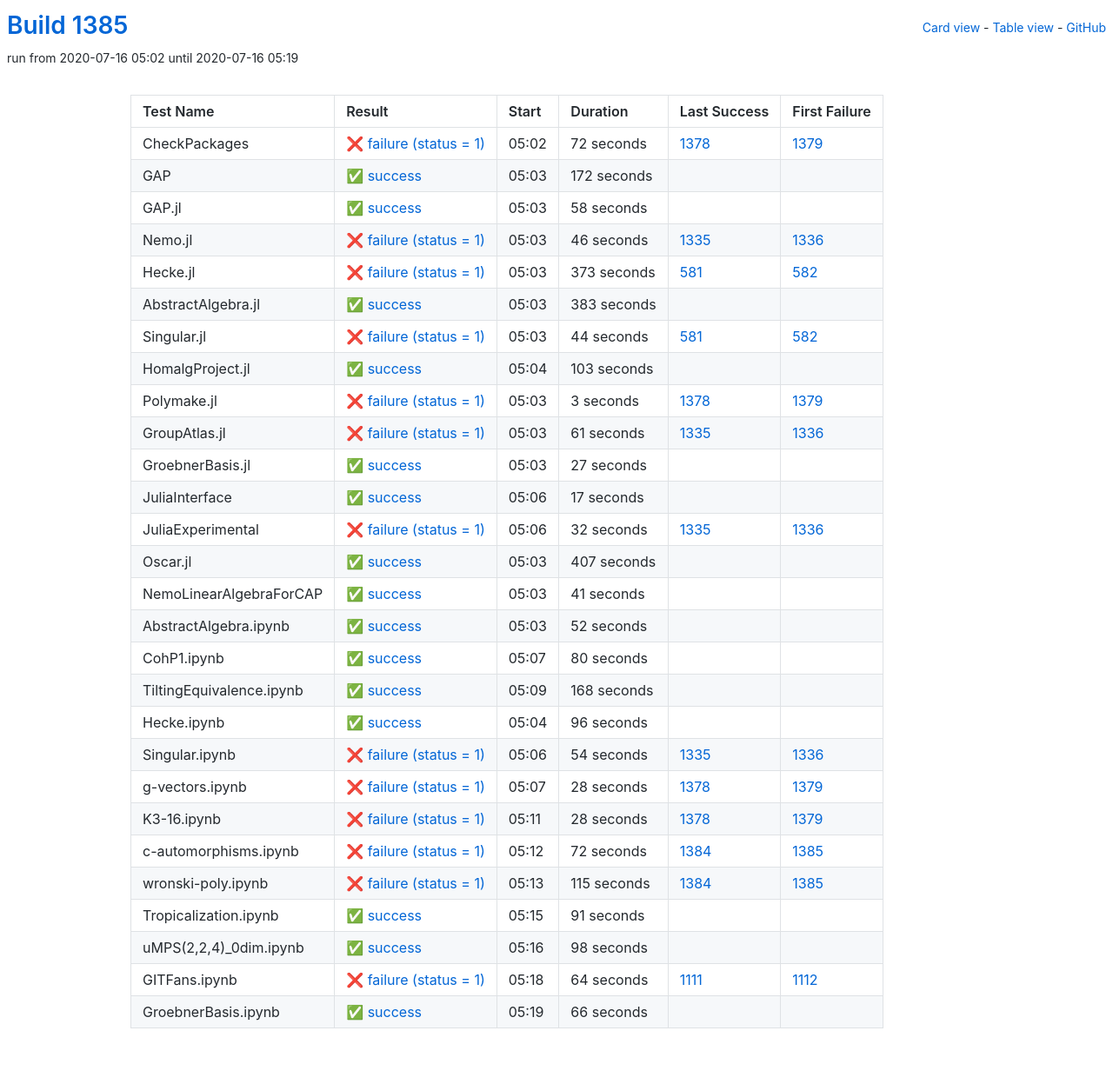
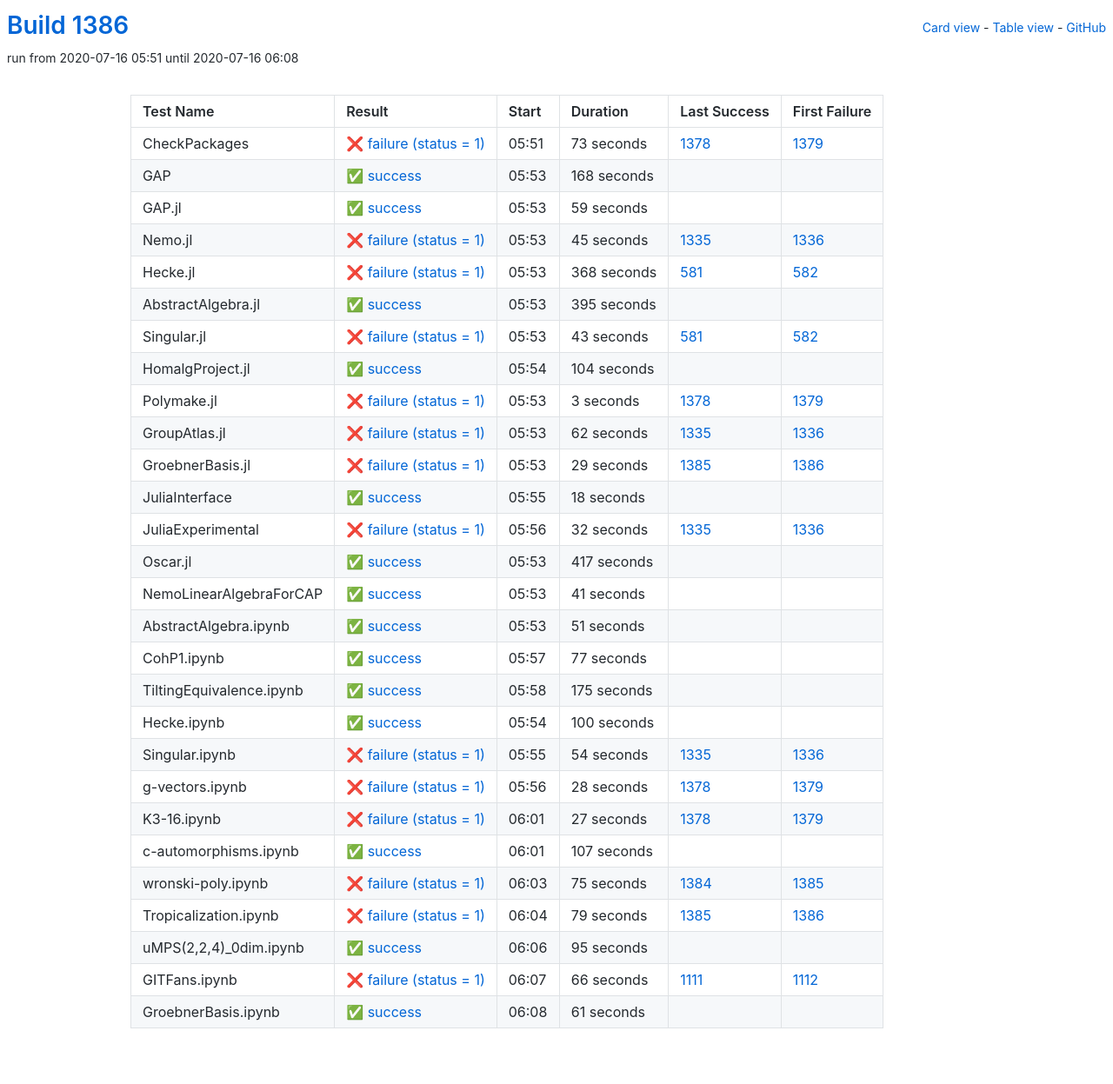
Before and after one commit to oscar-system/oscar-ci-status-1.4, a Jekyll site: the page built from table.html, in a window 1280 px wide. Shown: the whole page at 87% size. Built offline with Jekyll 4.4.1, drawn with Linux system fonts in a browser that asks for light colours.

Commit message:
Build #1386

```diff
--- a/_data/ci.yml
+++ b/_data/ci.yml
@@ -1,6 +1,6 @@
 ---
-build: 1385
-build_url: https://oscarci.mathematik.uni-kl.de/job/oscar-julia-1.4/1385/
+build: 1386
+build_url: https://oscarci.mathematik.uni-kl.de/job/oscar-julia-1.4/1386/
 job: oscar-julia-1.4
 organization: oscar-system
 repo: oscar-ci-status-1.4
@@ -8,104 +8,104 @@ repourl: https://github.com/oscar-system/oscar-ci-status-1.4
 tests:
 - name: CheckPackages
   id: checkpackages
-  log: https://oscarci.mathematik.uni-kl.de/job/oscar-julia-1.4/1385/artifact/logs/build-1385/CheckPackages.log
-  start: 2020-07-16 05:02
+  log: https://oscarci.mathematik.uni-kl.de/job/oscar-julia-1.4/1386/artifact/logs/build-1386/CheckPackages.log
+  start: 2020-07-16 05:51
   success: false
   exitcode: 1
   status: failure
-  duration: 72
+  duration: 73
   last_success: 1378
   last_success_url: https://oscarci.mathematik.uni-kl.de/job/oscar-julia-1.4/1378/
   first_failure: 1379
   first_failure_url: https://oscarci.mathematik.uni-kl.de/job/oscar-julia-1.4/1379/
 - name: GAP
   id: gap
-  log: https://oscarci.mathematik.uni-kl.de/job/oscar-julia-1.4/1385/artifact/logs/build-1385/GAP.log
-  start: 2020-07-16 05:03
+  log: https://oscarci.mathematik.uni-kl.de/job/oscar-julia-1.4/1386/artifact/logs/build-1386/GAP.log
+  start: 2020-07-16 05:53
   success: true
   exitcode: 0
   status: success
-  duration: 172
+  duration: 168
   last_success: false
   last_success_url:
   first_failure: false
   first_failure_url:
 - name: GAP.jl
   id: gap-jl
-  log: https://oscarci.mathematik.uni-kl.de/job/oscar-julia-1.4/1385/artifact/logs/build-1385/GAP.jl.log
-  start: 2020-07-16 05:03
+  log: https://oscarci.mathematik.uni-kl.de/job/oscar-julia-1.4/1386/artifact/logs/build-1386/GAP.jl.log
+  start: 2020-07-16 05:53
   success: true
   exitcode: 0
   status: success
-  duration: 58
+  duration: 59
   last_success: false
   last_success_url:
   first_failure: false
   first_failure_url:
 - name: Nemo.jl
   id: nemo-jl
-  log: https://oscarci.mathematik.uni-kl.de/job/oscar-julia-1.4/1385/artifact/logs/build-1385/Nemo.jl.log
-  start: 2020-07-16 05:03
+  log: https://oscarci.mathematik.uni-kl.de/job/oscar-julia-1.4/1386/artifact/logs/build-1386/Nemo.jl.log
+  start: 2020-07-16 05:53
   success: false
   exitcode: 1
   status: failure
-  duration: 46
+  duration: 45
   last_success: 1335
   last_success_url: https://oscarci.mathematik.uni-kl.de/job/oscar-julia-1.4/1335/
   first_failure: 1336
   first_failure_url: https://oscarci.mathematik.uni-kl.de/job/oscar-julia-1.4/1336/
 - name: Hecke.jl
   id: hecke-jl
-  log: https://oscarci.mathematik.uni-kl.de/job/oscar-julia-1.4/1385/artifact/logs/build-1385/Hecke.jl.log
-  start: 2020-07-16 05:03
+  log: https://oscarci.mathematik.uni-kl.de/job/oscar-julia-1.4/1386/artifact/logs/build-1386/Hecke.jl.log
+  start: 2020-07-16 05:53
   success: false
   exitcode: 1
   status: failure
-  duration: 373
+  duration: 368
   last_success: 581
   last_success_url: https://oscarci.mathematik.uni-kl.de/job/oscar-julia-1.4/581/
   first_failure: 582
   first_failure_url: https://oscarci.mathematik.uni-kl.de/job/oscar-julia-1.4/582/
 - name: AbstractAlgebra.jl
   id: abstractalgebra-jl
-  log: https://oscarci.mathematik.uni-kl.de/job/oscar-julia-1.4/1385/artifact/logs/build-1385/AbstractAlgebra.jl.log
-  start: 2020-07-16 05:03
+  log: https://oscarci.mathematik.uni-kl.de/job/oscar-julia-1.4/1386/artifact/logs/build-1386/AbstractAlgebra.jl.log
+  start: 2020-07-16 05:53
   success: true
   exitcode: 0
   status: success
-  duration: 383
+  duration: 395
   last_success: false
   last_success_url:
   first_failure: false
   first_failure_url:
 - name: Singular.jl
   id: singular-jl
-  log: https://oscarci.mathematik.uni-kl.de/job/oscar-julia-1.4/1385/artifact/logs/build-1385/Singular.jl.log
-  start: 2020-07-16 05:03
+  log: https://oscarci.mathematik.uni-kl.de/job/oscar-julia-1.4/1386/artifact/logs/build-1386/Singular.jl.log
+  start: 2020-07-16 05:53
   success: false
   exitcode: 1
   status: failure
-  duration: 44
+  duration: 43
   last_success: 581
   last_success_url: https://oscarci.mathematik.uni-kl.de/job/oscar-julia-1.4/581/
   first_failure: 582
   first_failure_url: https://oscarci.mathematik.uni-kl.de/job/oscar-julia-1.4/582/
 - name: HomalgProject.jl
   id: homalgproject-jl
-  log: https://oscarci.mathematik.uni-kl.de/job/oscar-julia-1.4/1385/artifact/logs/build-1385/HomalgProject.jl.log
-  start: 2020-07-16 05:04
+  log: https://oscarci.mathematik.uni-kl.de/job/oscar-julia-1.4/1386/artifact/logs/build-1386/HomalgProject.jl.log
+  start: 2020-07-16 05:54
   success: true
   exitcode: 0
   status: success
-  duration: 103
+  duration: 104
   last_success: false
   last_success_url:
   first_failure: false
   first_failure_url:
 - name: Polymake.jl
   id: polymake-jl
-  log: https://oscarci.mathematik.uni-kl.de/job/oscar-julia-1.4/1385/artifact/logs/build-1385/Polymake.jl.log
-  start: 2020-07-16 05:03
+  log: https://oscarci.mathematik.uni-kl.de/job/oscar-julia-1.4/1386/artifact/logs/build-1386/Polymake.jl.log
+  start: 2020-07-16 05:53
   success: false
   exitcode: 1
   status: failure
@@ -116,44 +116,44 @@ tests:
   first_failure_url: https://oscarci.mathematik.uni-kl.de/job/oscar-julia-1.4/1379/
 - name: GroupAtlas.jl
   id: groupatlas-jl
-  log: https://oscarci.mathematik.uni-kl.de/job/oscar-julia-1.4/1385/artifact/logs/build-1385/GroupAtlas.jl.log
-  start: 2020-07-16 05:03
+  log: https://oscarci.mathematik.uni-kl.de/job/oscar-julia-1.4/1386/artifact/logs/build-1386/GroupAtlas.jl.log
+  start: 2020-07-16 05:53
   success: false
   exitcode: 1
   status: failure
-  duration: 61
+  duration: 62
   last_success: 1335
   last_success_url: https://oscarci.mathematik.uni-kl.de/job/oscar-julia-1.4/1335/
   first_failure: 1336
   first_failure_url: https://oscarci.mathematik.uni-kl.de/job/oscar-julia-1.4/1336/
 - name: GroebnerBasis.jl
   id: groebnerbasis-jl
-  log: https://oscarci.mathematik.uni-kl.de/job/oscar-julia-1.4/1385/artifact/logs/build-1385/GroebnerBasis.jl.log
-  start: 2020-07-16 05:03
+  log: https://oscarci.mathematik.uni-kl.de/job/oscar-julia-1.4/1386/artifact/logs/build-1386/GroebnerBasis.jl.log
+  start: 2020-07-16 05:53
+  success: false
+  exitcode: 1
+  status: failure
+  duration: 29
+  last_success: 1385
+  last_success_url: https://oscarci.mathematik.uni-kl.de/job/oscar-julia-1.4/1385/
+  first_failure: 1386
+  first_failure_url: https://oscarci.mathematik.uni-kl.de/job/oscar-julia-1.4/1386/
+- name: JuliaInterface
+  id: juliainterface
+  log: https://oscarci.mathematik.uni-kl.de/job/oscar-julia-1.4/1386/artifact/logs/build-1386/JuliaInterface.log
+  start: 2020-07-16 05:55
   success: true
   exitcode: 0
   status: success
-  duration: 27
-  last_success: false
-  last_success_url:
-  first_failure: false
-  first_failure_url:
-- name: JuliaInterface
-  id: juliainterface
-  log: https://oscarci.mathematik.uni-kl.de/job/oscar-julia-1.4/1385/artifact/logs/build-1385/JuliaInterface.log
-  start: 2020-07-16 05:06
-  success: true
-  exitcode: 0
-  status: success
-  duration: 17
+  duration: 18
   last_success: false
   last_success_url:
   first_failure: false
   first_failure_url:
 - name: JuliaExperimental
   id: juliaexperimental
-  log: https://oscarci.mathematik.uni-kl.de/job/oscar-julia-1.4/1385/artifact/logs/build-1385/JuliaExperimental.log
-  start: 2020-07-16 05:06
+  log: https://oscarci.mathematik.uni-kl.de/job/oscar-julia-1.4/1386/artifact/logs/build-1386/JuliaExperimental.log
+  start: 2020-07-16 05:56
   success: false
   exitcode: 1
   status: failure
@@ -164,20 +164,20 @@ tests:
   first_failure_url: https://oscarci.mathematik.uni-kl.de/job/oscar-julia-1.4/1336/
 - name: Oscar.jl
   id: oscar-jl
-  log: https://oscarci.mathematik.uni-kl.de/job/oscar-julia-1.4/1385/artifact/logs/build-1385/Oscar.jl.log
-  start: 2020-07-16 05:03
+  log: https://oscarci.mathematik.uni-kl.de/job/oscar-julia-1.4/1386/artifact/logs/build-1386/Oscar.jl.log
+  start: 2020-07-16 05:53
   success: true
   exitcode: 0
   status: success
-  duration: 407
+  duration: 417
   last_success: false
   last_success_url:
   first_failure: false
   first_failure_url:
 - name: NemoLinearAlgebraForCAP
   id: nemolinearalgebraforcap
-  log: https://oscarci.mathematik.uni-kl.de/job/oscar-julia-1.4/1385/artifact/logs/build-1385/NemoLinearAlgebraForCAP.log
-  start: 2020-07-16 05:03
+  log: https://oscarci.mathematik.uni-kl.de/job/oscar-julia-1.4/1386/artifact/logs/build-1386/NemoLinearAlgebraForCAP.log
+  start: 2020-07-16 05:53
   success: true
   exitcode: 0
   status: success
@@ -188,56 +188,56 @@ tests:
   first_failure_url:
 - name: AbstractAlgebra.ipynb
   id: abstractalgebra-ipynb
-  log: https://oscarci.mathematik.uni-kl.de/job/oscar-julia-1.4/1385/artifact/logs/build-1385/AbstractAlgebra.ipynb.log
-  start: 2020-07-16 05:03
+  log: https://oscarci.mathematik.uni-kl.de/job/oscar-julia-1.4/1386/artifact/logs/build-1386/AbstractAlgebra.ipynb.log
+  start: 2020-07-16 05:53
   success: true
   exitcode: 0
   status: success
-  duration: 52
+  duration: 51
   last_success: false
   last_success_url:
   first_failure: false
   first_failure_url:
 - name: CohP1.ipynb
   id: cohp1-ipynb
-  log: https://oscarci.mathematik.uni-kl.de/job/oscar-julia-1.4/1385/artifact/logs/build-1385/CohP1.ipynb.log
-  start: 2020-07-16 05:07
+  log: https://oscarci.mathematik.uni-kl.de/job/oscar-julia-1.4/1386/artifact/logs/build-1386/CohP1.ipynb.log
+  start: 2020-07-16 05:57
   success: true
   exitcode: 0
   status: success
-  duration: 80
+  duration: 77
   last_success: false
   last_success_url:
   first_failure: false
   first_failure_url:
 - name: TiltingEquivalence.ipynb
   id: tiltingequivalence-ipynb
-  log: https://oscarci.mathematik.uni-kl.de/job/oscar-julia-1.4/1385/artifact/logs/build-1385/TiltingEquivalence.ipynb.log
-  start: 2020-07-16 05:09
+  log: https://oscarci.mathematik.uni-kl.de/job/oscar-julia-1.4/1386/artifact/logs/build-1386/TiltingEquivalence.ipynb.log
+  start: 2020-07-16 05:58
   success: true
   exitcode: 0
   status: success
-  duration: 168
+  duration: 175
   last_success: false
   last_success_url:
   first_failure: false
   first_failure_url:
 - name: Hecke.ipynb
   id: hecke-ipynb
-  log: https://oscarci.mathematik.uni-kl.de/job/oscar-julia-1.4/1385/artifact/logs/build-1385/Hecke.ipynb.log
-  start: 2020-07-16 05:04
+  log: https://oscarci.mathematik.uni-kl.de/job/oscar-julia-1.4/1386/artifact/logs/build-1386/Hecke.ipynb.log
+  start: 2020-07-16 05:54
   success: true
   exitcode: 0
   status: success
-  duration: 96
+  duration: 100
   last_success: false
   last_success_url:
   first_failure: false
   first_failure_url:
 - name: Singular.ipynb
   id: singular-ipynb
-  log: https://oscarci.mathematik.uni-kl.de/job/oscar-julia-1.4/1385/artifact/logs/build-1385/Singular.ipynb.log
-  start: 2020-07-16 05:06
+  log: https://oscarci.mathematik.uni-kl.de/job/oscar-julia-1.4/1386/artifact/logs/build-1386/Singular.ipynb.log
+  start: 2020-07-16 05:55
   success: false
   exitcode: 1
   status: failure
@@ -248,8 +248,8 @@ tests:
   first_failure_url: https://oscarci.mathematik.uni-kl.de/job/oscar-julia-1.4/1336/
 - name: g-vectors.ipynb
   id: g-vectors-ipynb
-  log: https://oscarci.mathematik.uni-kl.de/job/oscar-julia-1.4/1385/artifact/logs/build-1385/g-vectors.ipynb.log
-  start: 2020-07-16 05:07
+  log: https://oscarci.mathematik.uni-kl.de/job/oscar-julia-1.4/1386/artifact/logs/build-1386/g-vectors.ipynb.log
+  start: 2020-07-16 05:56
   success: false
   exitcode: 1
   status: failure
@@ -260,84 +260,84 @@ tests:
   first_failure_url: https://oscarci.mathematik.uni-kl.de/job/oscar-julia-1.4/1379/
 - name: K3-16.ipynb
   id: k3-16-ipynb
-  log: https://oscarci.mathematik.uni-kl.de/job/oscar-julia-1.4/1385/artifact/logs/build-1385/K3-16.ipynb.log
-  start: 2020-07-16 05:11
+  log: https://oscarci.mathematik.uni-kl.de/job/oscar-julia-1.4/1386/artifact/logs/build-1386/K3-16.ipynb.log
+  start: 2020-07-16 06:01
   success: false
   exitcode: 1
   status: failure
-  duration: 28
+  duration: 27
   last_success: 1378
   last_success_url: https://oscarci.mathematik.uni-kl.de/job/oscar-julia-1.4/1378/
   first_failure: 1379
   first_failure_url: https://oscarci.mathematik.uni-kl.de/job/oscar-julia-1.4/1379/
 - name: c-automorphisms.ipynb
   id: c-automorphisms-ipynb
-  log: https://oscarci.mathematik.uni-kl.de/job/oscar-julia-1.4/1385/artifact/logs/build-1385/c-automorphisms.ipynb.log
-  start: 2020-07-16 05:12
+  log: https://oscarci.mathematik.uni-kl.de/job/oscar-julia-1.4/1386/artifact/logs/build-1386/c-automorphisms.ipynb.log
+  start: 2020-07-16 06:01
+  success: true
+  exitcode: 0
+  status: success
+  duration: 107
+  last_success: false
+  last_success_url:
+  first_failure: false
+  first_failure_url:
+- name: wronski-poly.ipynb
+  id: wronski-poly-ipynb
+  log: https://oscarci.mathematik.uni-kl.de/job/oscar-julia-1.4/1386/artifact/logs/build-1386/wronski-poly.ipynb.log
+  start: 2020-07-16 06:03
   success: false
   exitcode: 1
   status: failure
-  duration: 72
-  last_success: 1384
-  last_success_url: https://oscarci.mathematik.uni-kl.de/job/oscar-julia-1.4/1384/
-  first_failure: 1385
-  first_failure_url: https://oscarci.mathematik.uni-kl.de/job/oscar-julia-1.4/1385/
-- name: wronski-poly.ipynb
-  id: wronski-poly-ipynb
-  log: https://oscarci.mathematik.uni-kl.de/job/oscar-julia-1.4/1385/artifact/logs/build-1385/wronski-poly.ipynb.log
-  start: 2020-07-16 05:13
-  success: false
-  exitcode: 1
-  status: failure
-  duration: 115
+  duration: 75
   last_success: 1384
   last_success_url: https://oscarci.mathematik.uni-kl.de/job/oscar-julia-1.4/1384/
   first_failure: 1385
   first_failure_url: https://oscarci.mathematik.uni-kl.de/job/oscar-julia-1.4/1385/
 - name: Tropicalization.ipynb
   id: tropicalization-ipynb
-  log: https://oscarci.mathematik.uni-kl.de/job/oscar-julia-1.4/1385/artifact/logs/build-1385/Tropicalization.ipynb.log
-  start: 2020-07-16 05:15
+  log: https://oscarci.mathematik.uni-kl.de/job/oscar-julia-1.4/1386/artifact/logs/build-1386/Tropicalization.ipynb.log
+  start: 2020-07-16 06:04
+  success: false
+  exitcode: 1
+  status: failure
+  duration: 79
+  last_success: 1385
+  last_success_url: https://oscarci.mathematik.uni-kl.de/job/oscar-julia-1.4/1385/
+  first_failure: 1386
+  first_failure_url: https://oscarci.mathematik.uni-kl.de/job/oscar-julia-1.4/1386/
+- name: uMPS(2,2,4)_0dim.ipynb
+  id: umps-2-2-4-0dim-ipynb
+  log: https://oscarci.mathematik.uni-kl.de/job/oscar-julia-1.4/1386/artifact/logs/build-1386/uMPS-2-2-4-_0dim.ipynb.log
+  start: 2020-07-16 06:06
   success: true
   exitcode: 0
   status: success
-  duration: 91
-  last_success: false
-  last_success_url:
-  first_failure: false
-  first_failure_url:
-- name: uMPS(2,2,4)_0dim.ipynb
-  id: umps-2-2-4-0dim-ipynb
-  log: https://oscarci.mathematik.uni-kl.de/job/oscar-julia-1.4/1385/artifact/logs/build-1385/uMPS-2-2-4-_0dim.ipynb.log
-  start: 2020-07-16 05:16
-  success: true
-  exitcode: 0
-  status: success
-  duration: 98
+  duration: 95
   last_success: false
   last_success_url:
   first_failure: false
   first_failure_url:
 - name: GITFans.ipynb
   id: gitfans-ipynb
-  log: https://oscarci.mathematik.uni-kl.de/job/oscar-julia-1.4/1385/artifact/logs/build-1385/GITFans.ipynb.log
-  start: 2020-07-16 05:18
+  log: https://oscarci.mathematik.uni-kl.de/job/oscar-julia-1.4/1386/artifact/logs/build-1386/GITFans.ipynb.log
+  start: 2020-07-16 06:07
   success: false
   exitcode: 1
   status: failure
-  duration: 64
+  duration: 66
   last_success: 1111
   last_success_url: https://oscarci.mathematik.uni-kl.de/job/oscar-julia-1.4/1111/
   first_failure: 1112
   first_failure_url: https://oscarci.mathematik.uni-kl.de/job/oscar-julia-1.4/1112/
 - name: GroebnerBasis.ipynb
   id: groebnerbasis-ipynb
-  log: https://oscarci.mathematik.uni-kl.de/job/oscar-julia-1.4/1385/artifact/logs/build-1385/GroebnerBasis.ipynb.log
-  start: 2020-07-16 05:19
+  log: https://oscarci.mathematik.uni-kl.de/job/oscar-julia-1.4/1386/artifact/logs/build-1386/GroebnerBasis.ipynb.log
+  start: 2020-07-16 06:08
   success: true
   exitcode: 0
   status: success
-  duration: 66
+  duration: 61
   last_success: false
   last_success_url:
   first_failure: false
```
Also changed, not shown: README.md.
